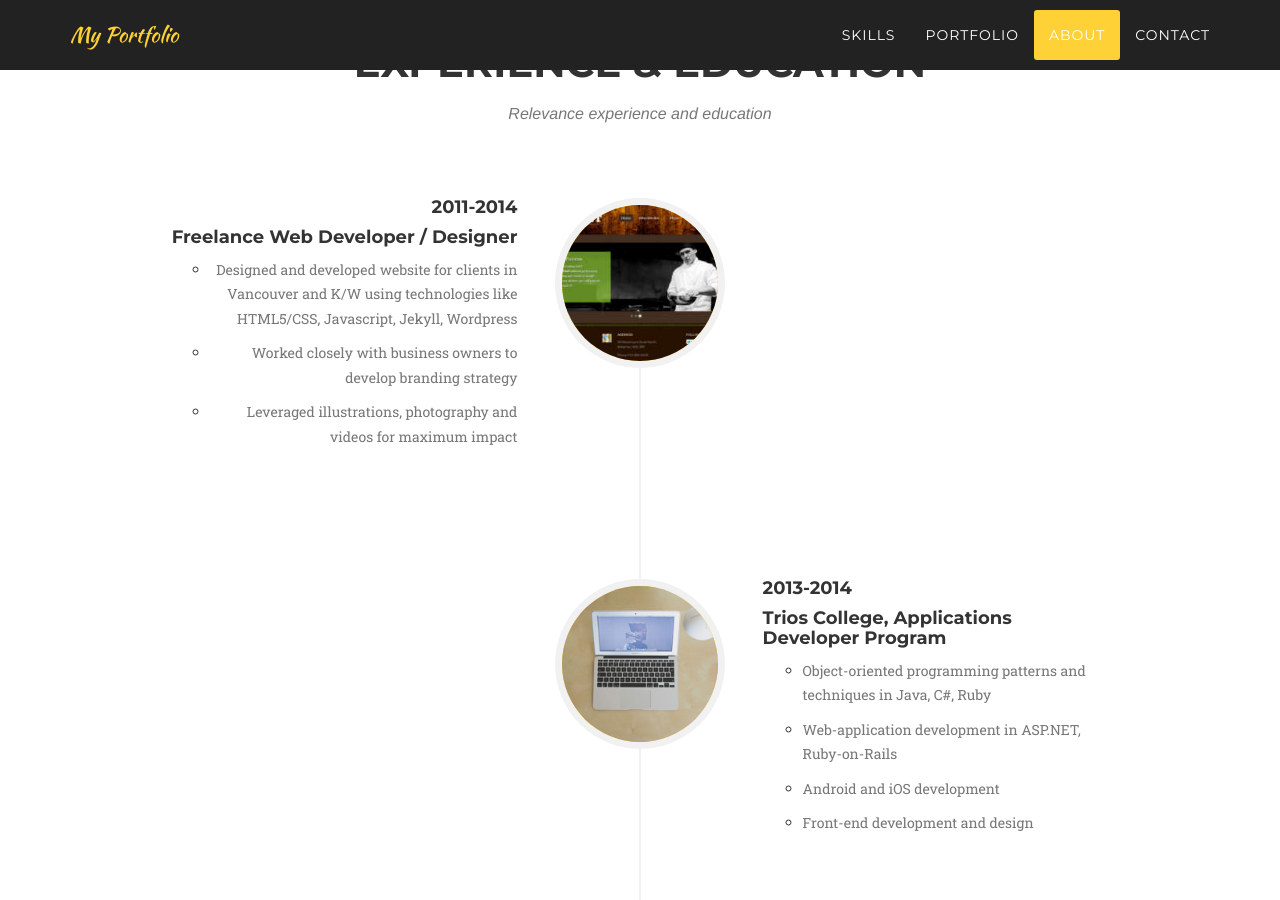
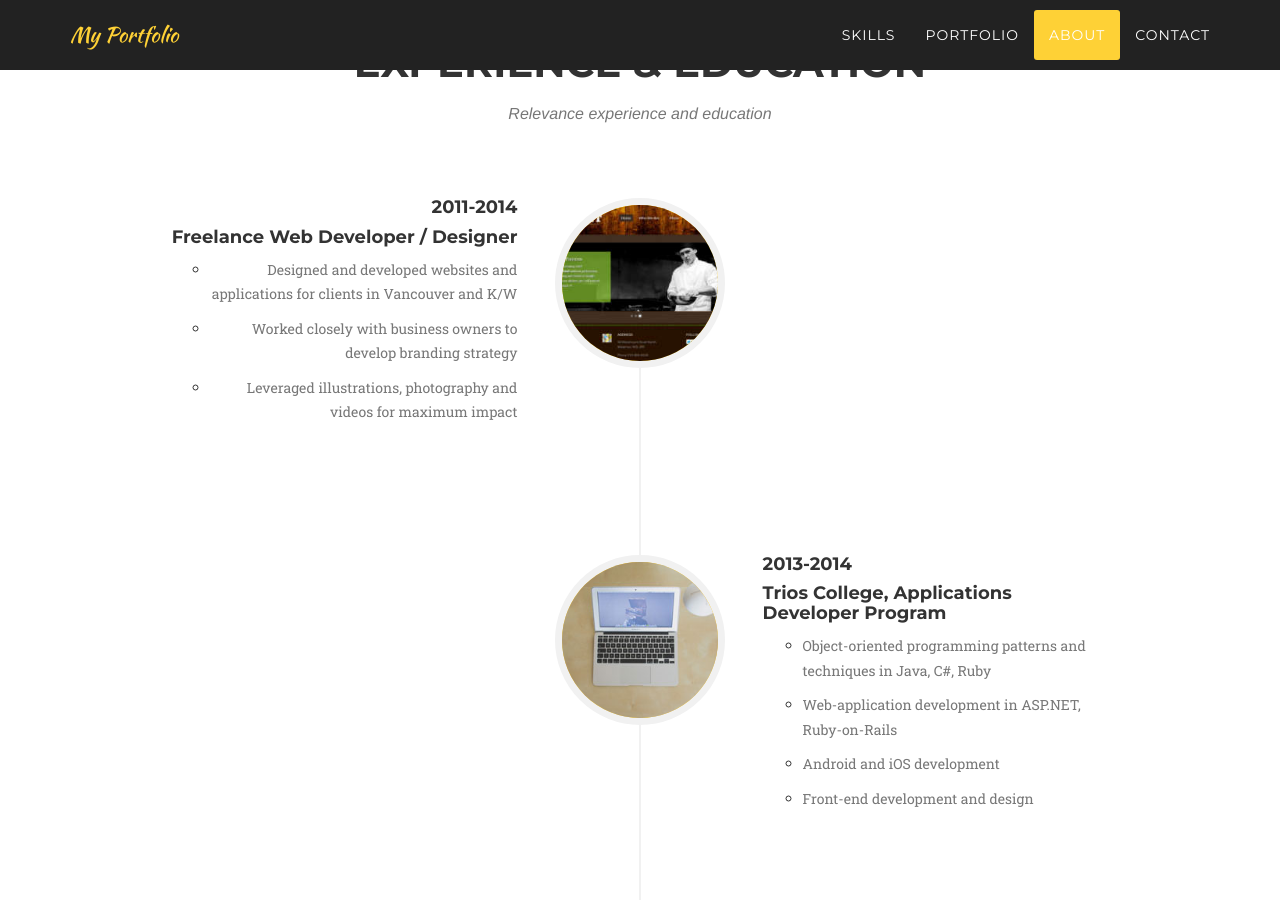
Before and after one commit to y7kim/y7kim.github.io, a Jekyll site: the page built from index.html, in a window 1280 px wide and 900 px high, scrolled down 4061 px. Built offline with Jekyll 4.4.1, drawn with Linux system fonts in a browser that asks for light colours; some web fonts are replaced.

Commit message:
edit about page

```diff
--- a/_includes/about.html
+++ b/_includes/about.html
@@ -23,7 +23,7 @@
                                         <ul>
                                             <li>
                                                 <p class="text-muted">
-                                                Designed and developed website for clients in Vancouver and K/W using technologies like HTML5/CSS, Javascript, Jekyll, Wordpress
+                                                Designed and developed websites and applications for clients in Vancouver and K/W
                                                 </p>
                                             </li>
                                             <li>
```
